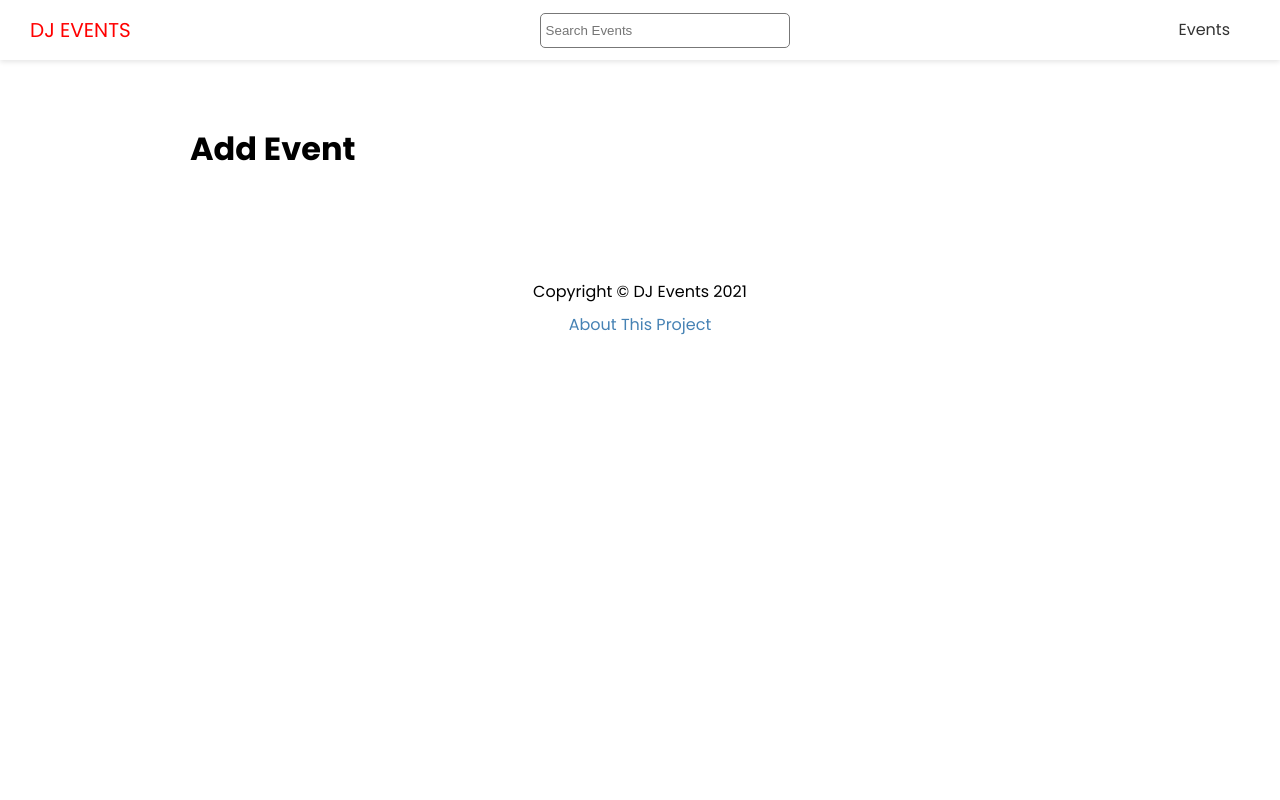
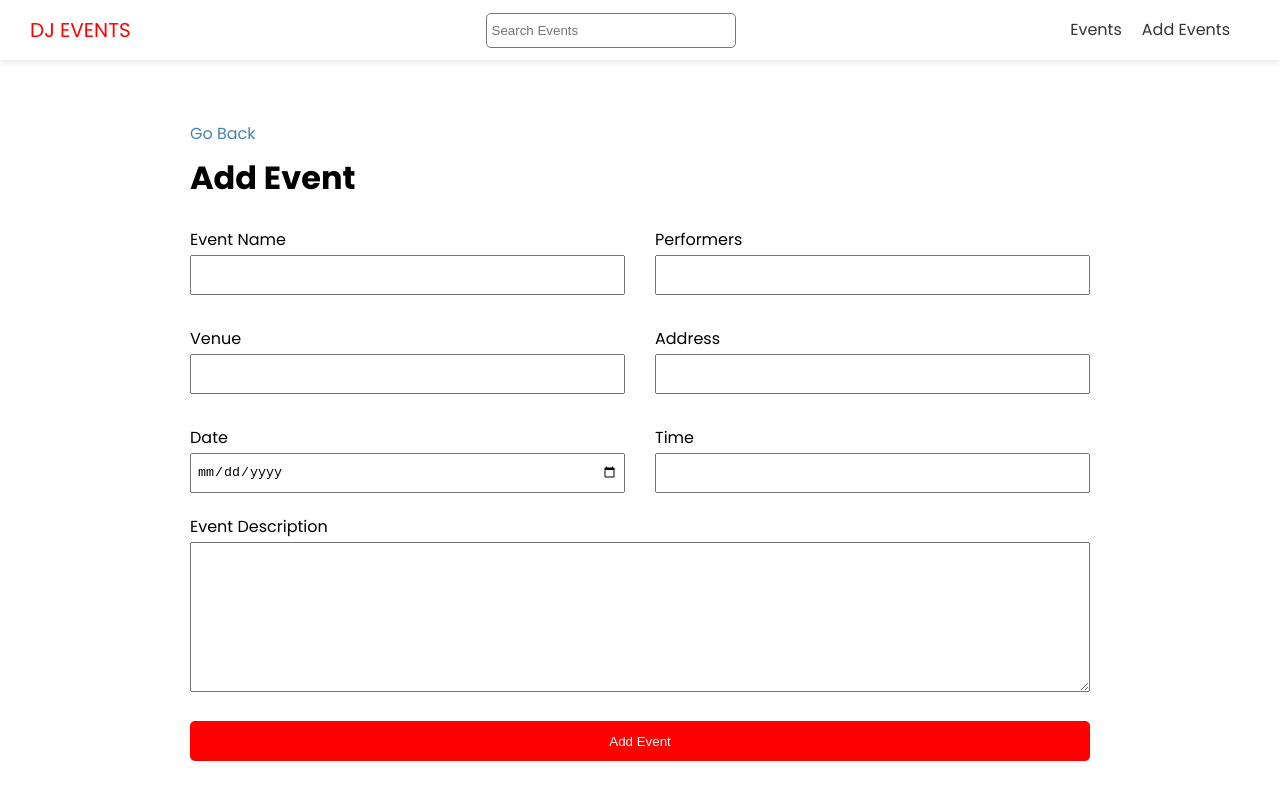
Before and after one commit to parth-gulati/event-management, a Next.js app: page /events/add in a window 1280 px wide. Shown: the top 800 px of the page. Built offline with nearby package versions, Linux system fonts and the light colour scheme; no server answers.

Commit message:
Added add event page - created form UI

```diff
--- a/components/Header.js
+++ b/components/Header.js
@@ -21,6 +21,11 @@
               <a>Events</a>
             </Link>
           </li>
+          <li>
+            <Link href="/events/add">
+              <a>Add Events</a>
+            </Link>
+          </li>
         </ul>
       </nav>
     </header>
--- a/pages/events/add.js
+++ b/pages/events/add.js
@@ -1,10 +1,109 @@
-import React from "react";
+import { useState } from "react";
+import { useRouter } from "next/router";
 import Layout from "@/components/Layout";
+import { API_URL } from "@/config/index";
+import styles from "@/styles/Form.module.css";
+import Link from "next/link";
 
 export default function AddEventPage() {
+  const [values, setValues] = useState({
+    name: "",
+    performers: "",
+    venue: "",
+    address: "",
+    date: "",
+    time: "",
+    description: "",
+  });
+
+  const handleSubmit = (e) => {
+    e.preventDefault();
+    console.log("submitTed");
+  };
+
+  const handleInputChange = (e) => {
+    const { name, value } = e.target;
+    setValues({ ...values, [name]: value });
+  };
+
   return (
-    <Layout title="Add New Event">
+    <Layout title="Add New Page">
+      <Link href="/events">Go Back</Link>
       <h1>Add Event</h1>
+      <form onSubmit={handleSubmit} className={styles.form}>
+        <div className={styles.grid}>
+          <div>
+            <label htmlFor="name">Event Name</label>
+            <input
+              type="text"
+              id="name"
+              name="name"
+              value={values.name}
+              onChange={handleInputChange}
+            />
+          </div>
+          <div>
+            <label htmlFor="performers">Performers</label>
+            <input
+              type="text"
+              id="performers"
+              name="performers"
+              value={values.performers}
+              onChange={handleInputChange}
+            />
+          </div>
+          <div>
+            <label htmlFor="venue">Venue</label>
+            <input
+              type="text"
+              id="venue"
+              name="venue"
+              value={values.venue}
+              onChange={handleInputChange}
+            />
+          </div>
+          <div>
+            <label htmlFor="name">Address</label>
+            <input
+              type="text"
+              id="address"
+              name="address"
+              value={values.address}
+              onChange={handleInputChange}
+            />
+          </div>
+          <div>
+            <label htmlFor="name">Date</label>
+            <input
+              type="date"
+              id="date"
+              name="date"
+              value={values.date}
+              onChange={handleInputChange}
+            />
+          </div>
+          <div>
+            <label htmlFor="name">Time</label>
+            <input
+              type="text"
+              id="time"
+              name="time"
+              value={values.time}
+              onChange={handleInputChange}
+            />
+          </div>
+        </div>
+        <label htmlFor="description">Event Description</label>
+        <textarea
+          type="text"
+          name="description"
+          id="description"
+          value={values.description}
+          onChange={handleInputChange}
+        ></textarea>
+
+        <input type="submit" value="Add Event" className="btn"></input>
+      </form>
     </Layout>
   );
 }
--- /dev/null
+++ b/styles/Form.module.css
@@ -0,0 +1,39 @@
+.form label {
+  display: block;
+}
+
+.form input {
+  width: 100%;
+  height: 40px;
+  padding: 5px;
+}
+
+.form textarea {
+  width: 100%;
+  height: 150px;
+}
+
+.form input[type="submit"] {
+  display: block;
+  width: 100%;
+  margin: 20px 0 30px;
+}
+
+.form .file {
+  border: 1px #ccc solid;
+  background-color: #f4f4f4;
+  padding: 10px;
+}
+
+.grid {
+  display: grid;
+  grid-template-columns: 1fr 1fr;
+  gap: 30px;
+  margin-bottom: 20px;
+}
+
+@media (max-width: 600px) {
+  .grid {
+    grid-template-columns: 1fr;
+  }
+}
```
